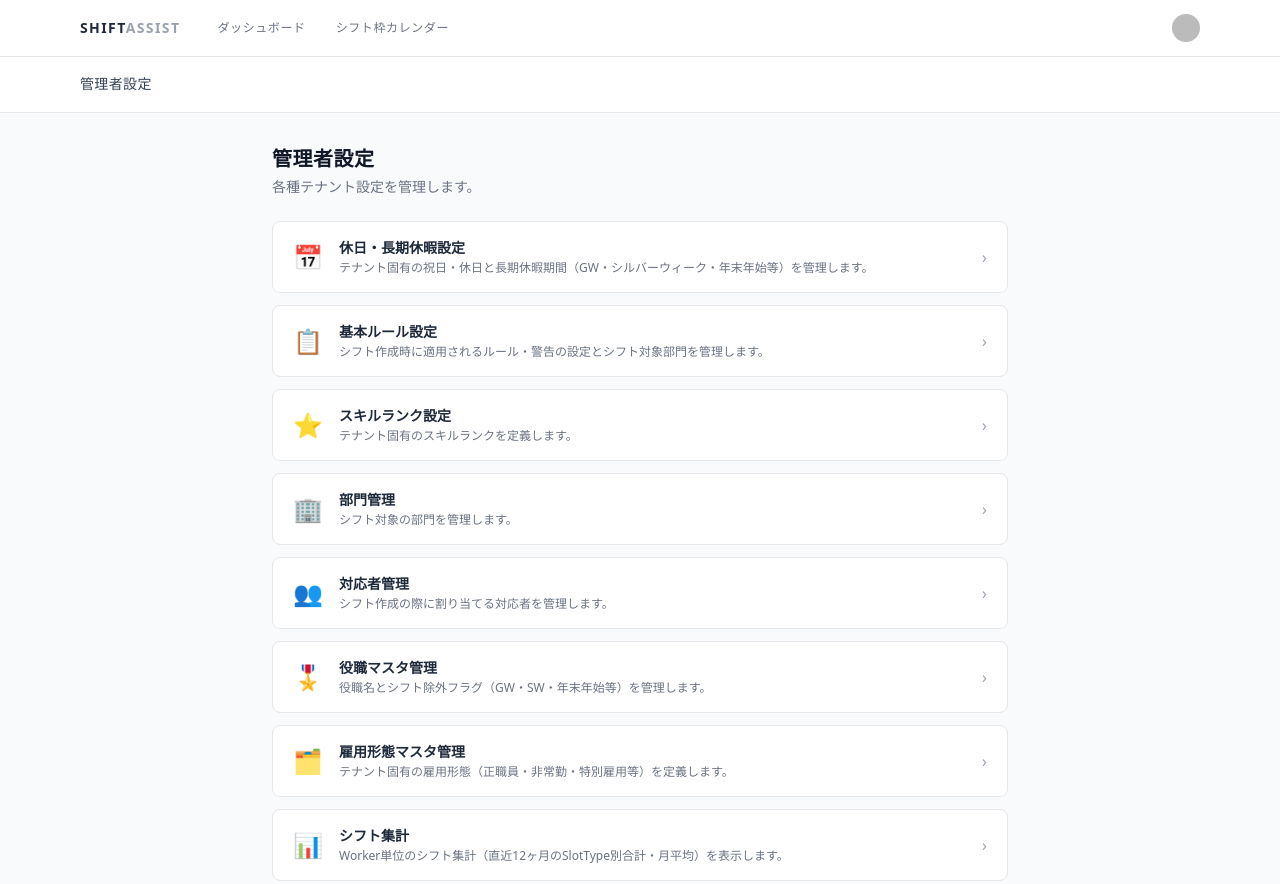
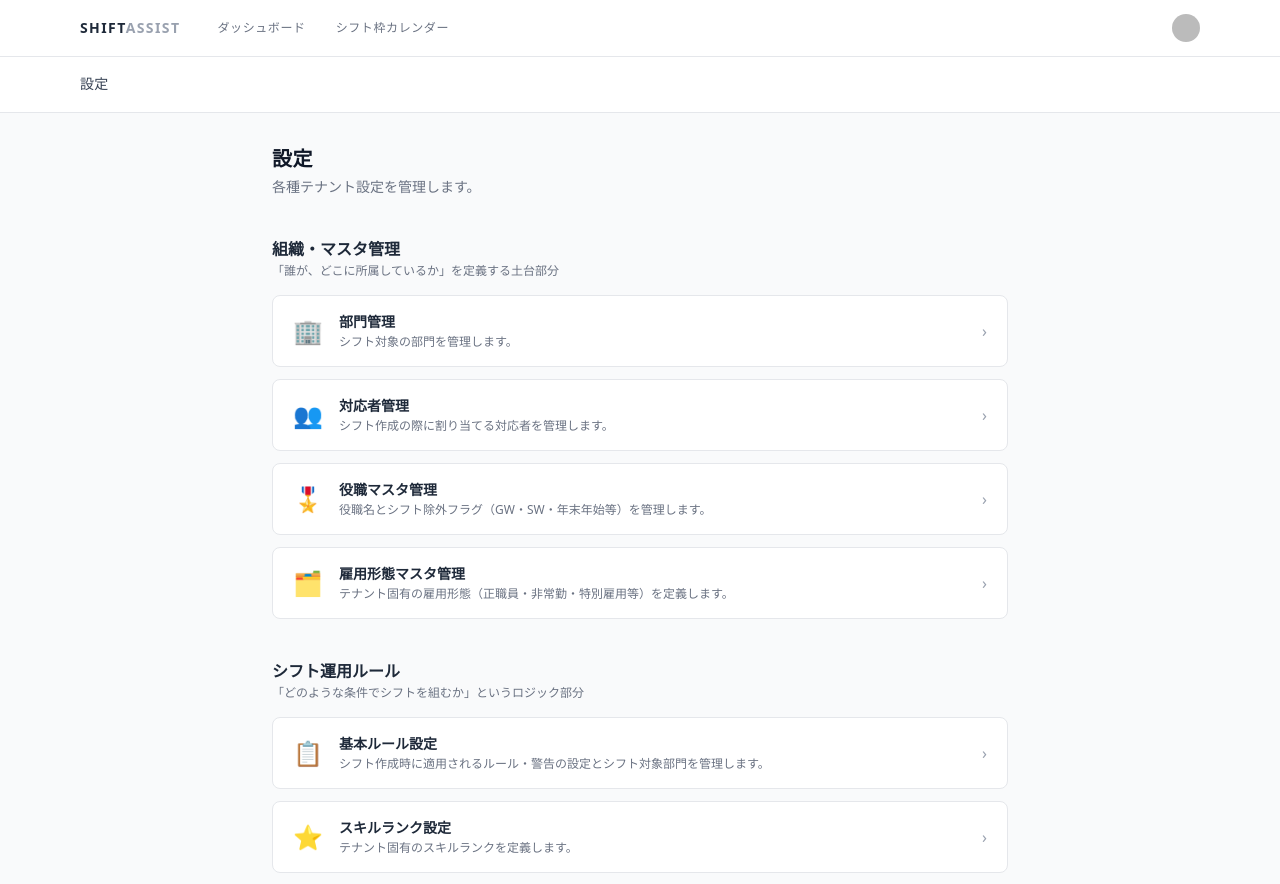
Before and after one commit to HyperGenius/ShiftAssist, a Next.js app in the folder frontend/: page /admin/settings in a window 1280 px wide. Shown: the top 884 px of the page. Built offline with nearby package versions, Linux system fonts and the light colour scheme; no server answers; sample sign-in values are in the browser's storage; some icons are missing.

Commit message:
refactor: 設定画面のナビゲーション構造を3カテゴリに再編する
Agent-Logs-Url: https://github.com/HyperGenius/ShiftAssist/sessions/68f3197b-65e1-4dde-95d7-74f570dd537f

Co-authored-by: HyperGenius <61346473+HyperGenius@users.noreply.github.com>

```diff
--- a/frontend/app/admin/aggregate-stats/page.tsx
+++ b/frontend/app/admin/aggregate-stats/page.tsx
@@ -23,8 +23,10 @@ export default async function AggregateStatsPage() {
               href="/admin/settings"
               className="text-sm text-gray-500 hover:text-gray-800 transition-colors"
             >
-              管理者設定
+              設定
             </Link>
+            <span className="text-gray-400">/</span>
+            <span className="text-sm text-gray-500">集計・ログ</span>
             <span className="text-gray-400">/</span>
             <span className="text-sm text-gray-700 font-medium">
               シフト集計
--- a/frontend/app/admin/settings/departments/page.tsx
+++ b/frontend/app/admin/settings/departments/page.tsx
@@ -22,11 +22,13 @@ export default async function DepartmentsPage() {
               href="/admin/settings"
               className="text-sm text-gray-500 hover:text-gray-800 transition-colors"
             >
-              管理者設定
+              設定
             </Link>
             <span className="text-gray-400">/</span>
+            <span className="text-sm text-gray-500">組織・マスタ管理</span>
+            <span className="text-gray-400">/</span>
             <span className="text-sm text-gray-700 font-medium">
-              部門設定
+              部門管理
             </span>
           </div>
         </div>
--- a/frontend/app/admin/settings/employment-types/page.tsx
+++ b/frontend/app/admin/settings/employment-types/page.tsx
@@ -22,8 +22,10 @@ export default async function EmploymentTypesSettingsPage() {
               href="/admin/settings"
               className="text-sm text-gray-500 hover:text-gray-800 transition-colors"
             >
-              管理者設定
+              設定
             </Link>
+            <span className="text-gray-400">/</span>
+            <span className="text-sm text-gray-500">組織・マスタ管理</span>
             <span className="text-gray-400">/</span>
             <span className="text-sm text-gray-700 font-medium">
               雇用形態マスタ管理
--- a/frontend/app/admin/settings/holidays/page.tsx
+++ b/frontend/app/admin/settings/holidays/page.tsx
@@ -23,8 +23,10 @@ export default async function HolidaysSettingsPage() {
               href="/admin/settings"
               className="text-sm text-gray-500 hover:text-gray-800 transition-colors"
             >
-              管理者設定
+              設定
             </Link>
+            <span className="text-gray-400">/</span>
+            <span className="text-sm text-gray-500">シフト運用ルール</span>
             <span className="text-gray-400">/</span>
             <span className="text-sm text-gray-700 font-medium">
               休日・長期休暇設定
--- a/frontend/app/admin/settings/page.tsx
+++ b/frontend/app/admin/settings/page.tsx
@@ -3,25 +3,26 @@ import { auth } from "@clerk/nextjs/server";
 import Link from "next/link";
 import { redirect } from "next/navigation";
 
-const SETTINGS_LINKS = [
+type SettingsLink = {
+  href: string;
+  label: string;
+  description: string;
+  icon: string;
+};
+
+type SettingsCategory = {
+  id: string;
+  label: string;
+  description: string;
+  links: SettingsLink[];
+};
+
+const SETTINGS_CATEGORIES: SettingsCategory[] = [
   {
-    href: "/admin/settings/holidays",
-    label: "休日・長期休暇設定",
-    description: "テナント固有の祝日・休日と長期休暇期間（GW・シルバーウィーク・年末年始等）を管理します。",
-    icon: "📅",
-  },
-  {
-    href: "/admin/settings/rules",
-    label: "基本ルール設定",
-    description: "シフト作成時に適用されるルール・警告の設定とシフト対象部門を管理します。",
-    icon: "📋",
-  },
-  {
-    href: "/admin/settings/skill-ranks",
-    label: "スキルランク設定",
-    description: "テナント固有のスキルランクを定義します。",
-    icon: "⭐",
-  },
+    id: "masters",
+    label: "組織・マスタ管理",
+    description: "「誰が、どこに所属しているか」を定義する土台部分",
+    links: [
       {
         href: "/admin/settings/departments",
         label: "部門管理",
@@ -46,6 +47,38 @@ const SETTINGS_LINKS = [
         description: "テナント固有の雇用形態（正職員・非常勤・特別雇用等）を定義します。",
         icon: "🗂️",
       },
+    ],
+  },
+  {
+    id: "policy",
+    label: "シフト運用ルール",
+    description: "「どのような条件でシフトを組むか」というロジック部分",
+    links: [
+      {
+        href: "/admin/settings/rules",
+        label: "基本ルール設定",
+        description: "シフト作成時に適用されるルール・警告の設定とシフト対象部門を管理します。",
+        icon: "📋",
+      },
+      {
+        href: "/admin/settings/skill-ranks",
+        label: "スキルランク設定",
+        description: "テナント固有のスキルランクを定義します。",
+        icon: "⭐",
+      },
+      {
+        href: "/admin/settings/holidays",
+        label: "休日・長期休暇設定",
+        description: "テナント固有の祝日・休日と長期休暇期間（GW・シルバーウィーク・年末年始等）を管理します。",
+        icon: "📅",
+      },
+    ],
+  },
+  {
+    id: "reporting",
+    label: "集計・ログ",
+    description: "「結果の確認」と「システム管理」",
+    links: [
       {
         href: "/admin/aggregate-stats",
         label: "シフト集計",
@@ -58,7 +91,9 @@ const SETTINGS_LINKS = [
         description: "組織名・Clerk Organization ID・プラン情報を確認します。",
         icon: "🏷️",
       },
-] as const;
+    ],
+  },
+];
 
 export default async function SettingsIndexPage() {
   const { userId } = await auth();
@@ -74,25 +109,36 @@ export default async function SettingsIndexPage() {
         <div className="max-w-6xl mx-auto px-4 h-14 flex items-center justify-between">
           <div className="flex items-center gap-4">
             <span className="text-sm text-gray-700 font-medium tracking-wide">
-              管理者設定
+              設定
             </span>
           </div>
         </div>
       </nav>
 
       {/* メインコンテンツ */}
-      <main className="max-w-3xl mx-auto px-4 py-8 space-y-6">
+      <main className="max-w-3xl mx-auto px-4 py-8 space-y-10">
         <div>
           <h1 className="text-xl font-bold text-gray-900 tracking-wide">
-            管理者設定
+            設定
           </h1>
           <p className="mt-1 text-sm text-gray-500">
             各種テナント設定を管理します。
           </p>
         </div>
 
+        {SETTINGS_CATEGORIES.map((category) => (
+          <section key={category.id} aria-labelledby={`category-${category.id}`}>
+            <div className="mb-4">
+              <h2
+                id={`category-${category.id}`}
+                className="text-base font-semibold text-gray-800"
+              >
+                {category.label}
+              </h2>
+              <p className="mt-0.5 text-xs text-gray-500">{category.description}</p>
+            </div>
             <ul className="space-y-3">
-          {SETTINGS_LINKS.map((item) => (
+              {category.links.map((item) => (
                 <li key={item.href}>
                   <Link
                     href={item.href}
@@ -114,6 +160,8 @@ export default async function SettingsIndexPage() {
                 </li>
               ))}
             </ul>
+          </section>
+        ))}
       </main>
     </div>
   );
--- a/frontend/app/admin/settings/positions/page.tsx
+++ b/frontend/app/admin/settings/positions/page.tsx
@@ -21,8 +21,10 @@ export default async function PositionsSettingsPage() {
               href="/admin/settings"
               className="text-sm text-gray-500 hover:text-gray-800 transition-colors"
             >
-              管理者設定
+              設定
             </Link>
+            <span className="text-gray-400">/</span>
+            <span className="text-sm text-gray-500">組織・マスタ管理</span>
             <span className="text-gray-400">/</span>
             <span className="text-sm text-gray-700 font-medium">
               役職マスタ管理
--- a/frontend/app/admin/settings/rules/page.tsx
+++ b/frontend/app/admin/settings/rules/page.tsx
@@ -23,8 +23,10 @@ export default async function RulesSettingsPage() {
               href="/admin/settings"
               className="text-sm text-gray-500 hover:text-gray-800 transition-colors"
             >
-              管理者設定
+              設定
             </Link>
+            <span className="text-gray-400">/</span>
+            <span className="text-sm text-gray-500">シフト運用ルール</span>
             <span className="text-gray-400">/</span>
             <span className="text-sm text-gray-700 font-medium">
               基本ルール設定
--- a/frontend/app/admin/settings/skill-ranks/page.tsx
+++ b/frontend/app/admin/settings/skill-ranks/page.tsx
@@ -22,8 +22,10 @@ export default async function SkillRanksSettingsPage() {
               href="/admin/settings"
               className="text-sm text-gray-500 hover:text-gray-800 transition-colors"
             >
-              管理者設定
+              設定
             </Link>
+            <span className="text-gray-400">/</span>
+            <span className="text-sm text-gray-500">シフト運用ルール</span>
             <span className="text-gray-400">/</span>
             <span className="text-sm text-gray-700 font-medium">
               スキルランク設定
--- a/frontend/app/admin/settings/tenant-info/page.tsx
+++ b/frontend/app/admin/settings/tenant-info/page.tsx
@@ -32,8 +32,10 @@ export default async function TenantInfoPage() {
               href="/admin/settings"
               className="text-sm text-gray-500 hover:text-gray-800 transition-colors"
             >
-              管理者設定
+              設定
             </Link>
+            <span className="text-gray-400">/</span>
+            <span className="text-sm text-gray-500">集計・ログ</span>
             <span className="text-gray-400">/</span>
             <span className="text-sm text-gray-700 font-medium">
               テナント基本情報
--- a/frontend/app/admin/settings/workers/page.tsx
+++ b/frontend/app/admin/settings/workers/page.tsx
@@ -22,8 +22,10 @@ export default async function WorkersPage() {
               href="/admin/settings"
               className="text-sm text-gray-500 hover:text-gray-800 transition-colors"
             >
-              管理者設定
+              設定
             </Link>
+            <span className="text-gray-400">/</span>
+            <span className="text-sm text-gray-500">組織・マスタ管理</span>
             <span className="text-gray-400">/</span>
             <span className="text-sm text-gray-700 font-medium">
               対応者管理
--- a/frontend/constants/routes.ts
+++ b/frontend/constants/routes.ts
@@ -30,10 +30,79 @@ export const ROUTES = {
     description: "シフト枠の登録・管理",
   },
   ADMIN_SETTINGS: {
-    path: "/admin/settings/",
-    label: "管理者設定",
+    path: "/admin/settings",
+    label: "設定",
     allowedRoles: ["org:admin"] as UserRole[],
-    description: "スキルランク・シフトルール・対象部門・休日設定等の管理者専用設定",
+    description: "組織・マスタ管理、シフト運用ルール、集計・ログの管理者専用設定",
+  },
+  /** カテゴリ1: 組織・マスタ管理 */
+  SETTINGS_MASTERS: {
+    path: "/admin/settings",
+    label: "組織・マスタ管理",
+    allowedRoles: ["org:admin"] as UserRole[],
+    description: "部門・対応者・役職・雇用形態など「誰が、どこに所属しているか」を定義します",
+  },
+  SETTINGS_DEPARTMENTS: {
+    path: "/admin/settings/departments",
+    label: "部門管理",
+    allowedRoles: ["org:admin"] as UserRole[],
+    description: "シフト対象の部門を管理します。",
+  },
+  SETTINGS_WORKERS: {
+    path: "/admin/settings/workers",
+    label: "対応者管理",
+    allowedRoles: ["org:admin"] as UserRole[],
+    description: "シフト作成の際に割り当てる対応者を管理します。",
+  },
+  SETTINGS_POSITIONS: {
+    path: "/admin/settings/positions",
+    label: "役職マスタ管理",
+    allowedRoles: ["org:admin"] as UserRole[],
+    description: "役職名とシフト除外フラグを管理します。",
+  },
+  SETTINGS_EMPLOYMENT_TYPES: {
+    path: "/admin/settings/employment-types",
+    label: "雇用形態マスタ管理",
+    allowedRoles: ["org:admin"] as UserRole[],
+    description: "テナント固有の雇用形態を定義します。",
+  },
+  /** カテゴリ2: シフト運用ルール */
+  SETTINGS_POLICY: {
+    path: "/admin/settings",
+    label: "シフト運用ルール",
+    allowedRoles: ["org:admin"] as UserRole[],
+    description: "「どのような条件でシフトを組むか」というロジック部分を設定します",
+  },
+  SETTINGS_RULES: {
+    path: "/admin/settings/rules",
+    label: "基本ルール設定",
+    allowedRoles: ["org:admin"] as UserRole[],
+    description: "シフト作成時に適用されるルール・警告の設定とシフト対象部門を管理します。",
+  },
+  SETTINGS_SKILL_RANKS: {
+    path: "/admin/settings/skill-ranks",
+    label: "スキルランク設定",
+    allowedRoles: ["org:admin"] as UserRole[],
+    description: "テナント固有のスキルランクを定義します。",
+  },
+  SETTINGS_HOLIDAYS: {
+    path: "/admin/settings/holidays",
+    label: "休日・長期休暇設定",
+    allowedRoles: ["org:admin"] as UserRole[],
+    description: "テナント固有の祝日・休日と長期休暇期間を管理します。",
+  },
+  /** カテゴリ3: 集計・ログ */
+  SETTINGS_REPORTING: {
+    path: "/admin/settings",
+    label: "集計・ログ",
+    allowedRoles: ["org:admin"] as UserRole[],
+    description: "シフトの集計結果とシステム設定を確認します",
+  },
+  SETTINGS_AGGREGATE_STATS: {
+    path: "/admin/aggregate-stats",
+    label: "シフト集計",
+    allowedRoles: ["org:admin"] as UserRole[],
+    description: "Worker単位のシフト集計を表示します。",
   },
   TENANT_INFO: {
     path: "/admin/settings/tenant-info",
```
Lines whose indentation alone changed are shown as unchanged.
